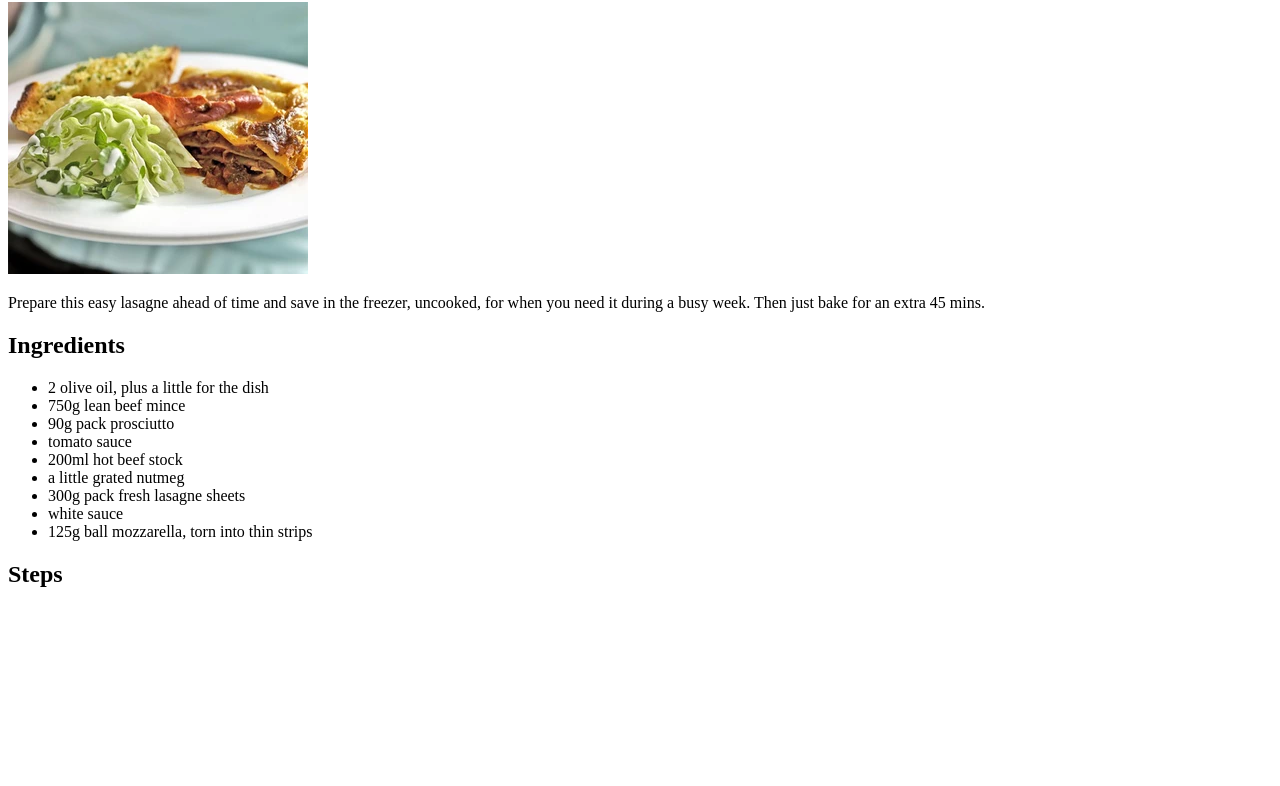
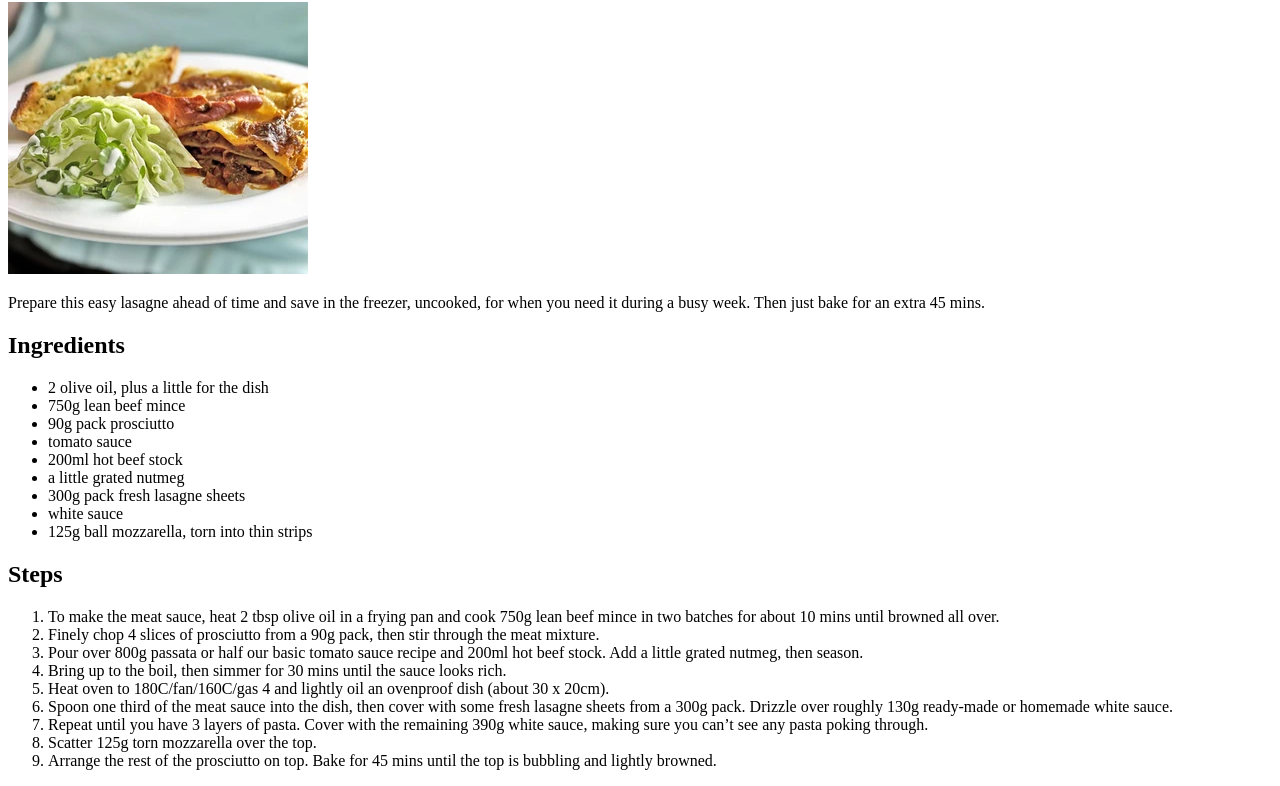
Before and after one commit to Alex-M90/odin-recipes, a plain HTML site: page pages/lasagna.html in a window 1280 px wide. Shown: the part 78-864 px from the top of the page. Before the commit the page ends 800 px from the top, so only its background shows below. Drawn offline with Linux system fonts and the light colour scheme.

Commit message:
Created website for recipes and added webpage for lasagna recipe

```diff
--- a/pages/lasagna.html
+++ b/pages/lasagna.html
@@ -25,7 +25,15 @@
 
     <h2>Steps</h2>
     <ol>
-
+        <li>To make the meat sauce, heat 2 tbsp olive oil in a frying pan and cook 750g lean beef mince in two batches for about 10 mins until browned all over.</li>
+        <li>Finely chop 4 slices of prosciutto from a 90g pack, then stir through the meat mixture.</li>
+        <li>Pour over 800g passata or half our basic tomato sauce recipe and 200ml hot beef stock. Add a little grated nutmeg, then season.</li>
+        <li>Bring up to the boil, then simmer for 30 mins until the sauce looks rich.</li>
+        <li>Heat oven to 180C/fan/160C/gas 4 and lightly oil an ovenproof dish (about 30 x 20cm).</li>
+        <li>Spoon one third of the meat sauce into the dish, then cover with some fresh lasagne sheets from a 300g pack. Drizzle over roughly 130g ready-made or homemade white sauce.</li>
+        <li>Repeat until you have 3 layers of pasta. Cover with the remaining 390g white sauce, making sure you can’t see any pasta poking through.</li>
+        <li>Scatter 125g torn mozzarella over the top.</li>
+        <li>Arrange the rest of the prosciutto on top. Bake for 45 mins until the top is bubbling and lightly browned.</li>
     </ol>
 </body>
 </html>
```
